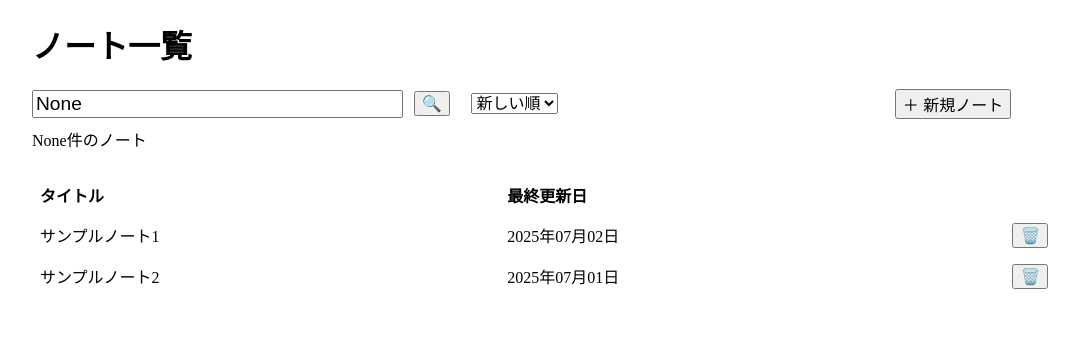
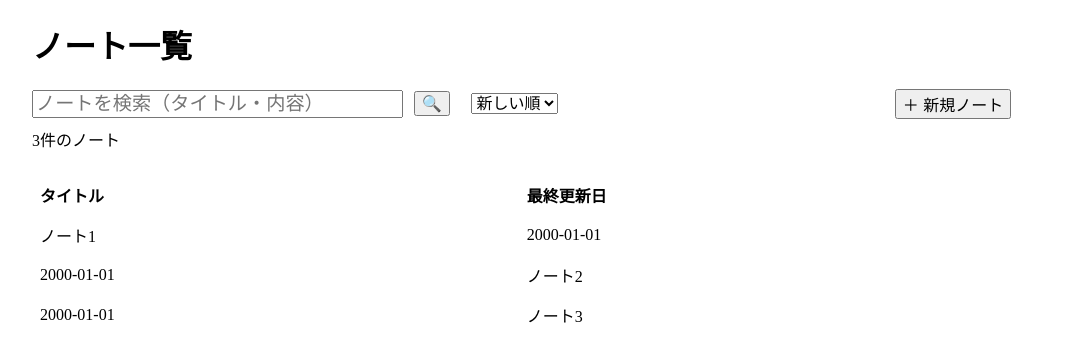
Before and after one commit to tai-ymmt/AI-note_app, a Flask app: page / in a window 1280 px wide. Shown: the top 362 px of the page, without its empty margins (64-1143 px from the left). Run offline with Flask 3, Linux system fonts and the light colour scheme.

Commit message:
検索バーの初期値を修正

```diff
--- a/app.py
+++ b/app.py
@@ -2,12 +2,25 @@
 
 app = Flask(__name__)
 
+orders = ["新しい順", "古い順"]
+notes = [
+    {"ノート1", "2000-01-01"},
+    {"ノート2", "2000-01-01"},
+    {"ノート3", "2000-01-01"}
+]
+print(len(notes))
+
 @app.route("/", methods=["GET", "POST"])
 def index():
-    searchword = None
+    searchword = ""
     if request.method == "POST":
         searchword = request.form.get("searchword")
-    return render_template("index.html", searchword=searchword)
+    return render_template("index.html", searchword=searchword, orders=orders, notes=notes, len=len(notes))
+
+@app.route("/note")
+def hello_world():
+    return render_template("note.html")
+
 
 if __name__ == "__main__":
     app.run(debug=True)
--- a/templates/index.html
+++ b/templates/index.html
@@ -10,7 +10,7 @@
         <!-- 検索フォーム -->
         <form method="post" style="display: flex; align-items: center; width: 100%; box-sizing: border-box; position: relative;">
             <!-- 検索入力欄 -->
-            <input type="text" id="searchword" name="searchword" placeholder="ノートを検索（タイトル・内容）" value="{{searchword}}"
+            <input type="text" id="searchword" name="searchword" placeholder="ノートを検索（タイトル・内容）" value="{{ searchword }}";
                 style="width: 30%; min-width: 150px; max-width: 50%; font-size: 1.2em; padding-right: 2em;"
                 oninput="document.getElementById('clear-btn').style.display = this.value ? 'block' : 'none';">
             <!-- 入力クリアボタン -->
@@ -20,18 +20,20 @@
             <button type="submit" style="font-size: 1.0em; margin-left: 1%;">🔍</button>
             <!-- 並び順プルダウン -->
             <select name="order" style="margin-left: 2%; font-size: 1.0em;">
-                <option value="new">新しい順</option>
-                <option value="old">古い順</option>
+                {% for order in orders %}
+                 <option value="{{ order }}">{{ order }}</option>
+                {% endfor %}
             </select>
             <!-- 右寄せ用スペース -->
             <span style="flex: 1;"></span>
             <!-- 新規ノート作成ボタン -->
-            <button type="button" style="font-size: 1.0em; margin-right: 10%;">＋ 新規ノート</button>
+            <button type="button" style="font-size: 1.0em; margin-right: 10%;" onclick="location.href='/note'">＋ 新規ノート</button>
         </form>
         <!-- ノート件数表示 -->
         <p style="margin: 8px 0 0 0;">
-            {{ none }}件のノート
+            {{ len }}件のノート
         </p>
+        {% if notes %}
         <!-- ノート一覧テーブル -->
         <table style="border: none; margin-top: 24px; width: 100%; border-collapse: collapse;" cellpadding="8" cellspacing="0">
             <thead>
@@ -44,26 +46,22 @@
                     <th></th>
                 </tr>
             </thead>
-            <tbody>
-                <tr>
-                    <!-- ノートタイトル -->
-                    <td style="text-align: left;">サンプルノート1</td>
-                    <!-- ノート最終更新日 -->
-                    <td style="text-align: left;">2025年07月02日</td>
-                    <!-- 削除ボタン -->
-                    <td style="text-align: center;">
-                        <button type="button" onclick="confirmDeleteCustom(function(){ /* ここに削除処理 */ });" style="font-size: 1.0em;">🗑️</button>
-                    </td>
-                </tr>
-                <tr>
-                    <td style="text-align: left;">サンプルノート2</td>
-                    <td style="text-align: left;">2025年07月01日</td>
-                    <td style="text-align: center;">
-                        <button type="button" onclick="confirmDeleteCustom(function(){ /* ここに削除処理 */ });" style="font-size: 1.0em;">🗑️</button>
-                    </td>
-                </tr>
-            </tbody>
+            <today>
+        {% for note in notes: %}
+            {% set column = note %}
+            <tr>
+                {% for item in column: %}
+                    <td style="text-align: left;">{{ item }}</td>
+                {% endfor %}
+            </tr>
+        {% endfor %}
+            </today>
         </table>
+        {% endif %}
+        <!-- ノートがない場合のメッセージ -->
+        {% if not notes %}
+            <p style="text-align: center; color: #999; margin-top: 24px;">ノートがありません</p>
+        {% endif %}
     </div>
 
     <!-- 削除確認モーダル -->
@@ -86,6 +84,13 @@
     </div>
 
     <script>
+
+    function clearbutton(){
+        document.getElementById('clear-btn').style.display = this.value ? 'block' : 'none';
+    }
+
+
+
     // 削除時のコールバックを保持
     let deleteCallback = null;
 
@@ -114,6 +119,7 @@
             toast.style.display = 'none';
         }, 2000);
     }
+    clearbutton();
     </script>
 </body>
 </html>
```
Also changed, not shown: templates/note.html (+11 -0 lines).
